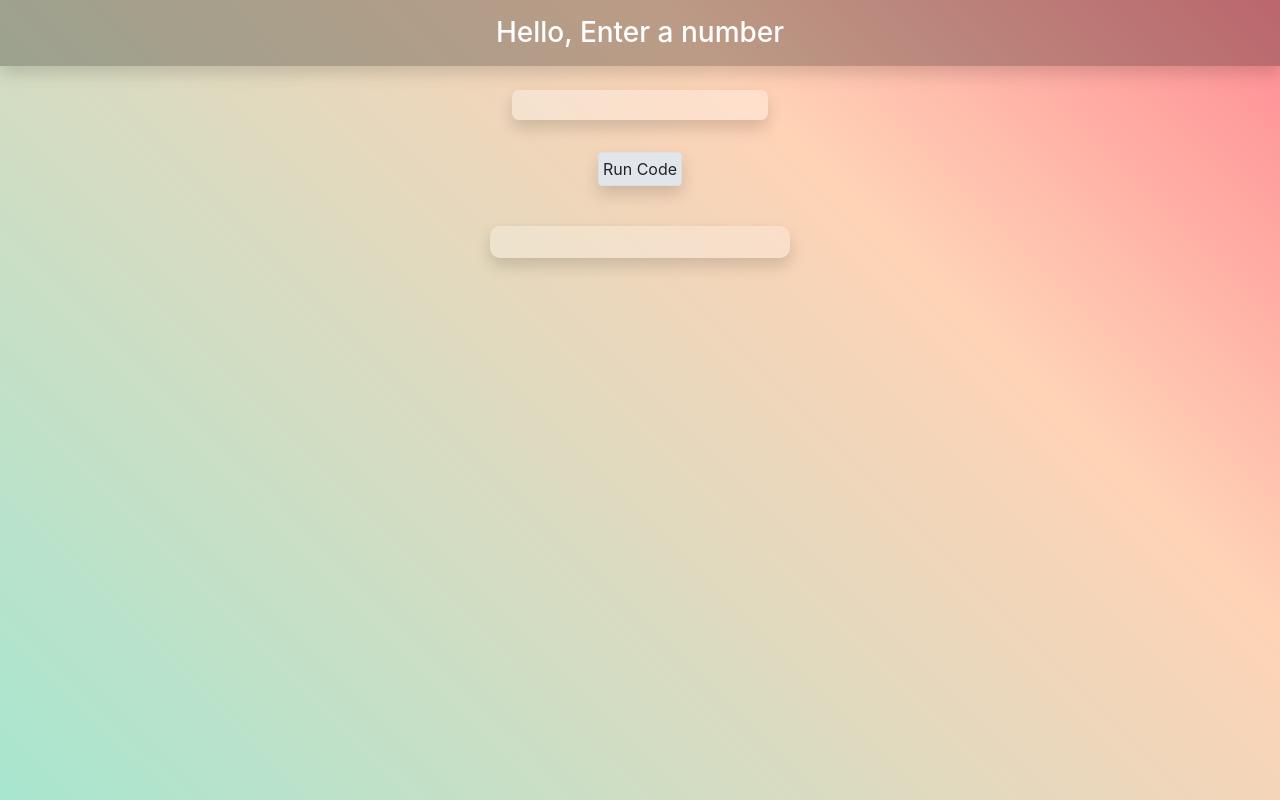
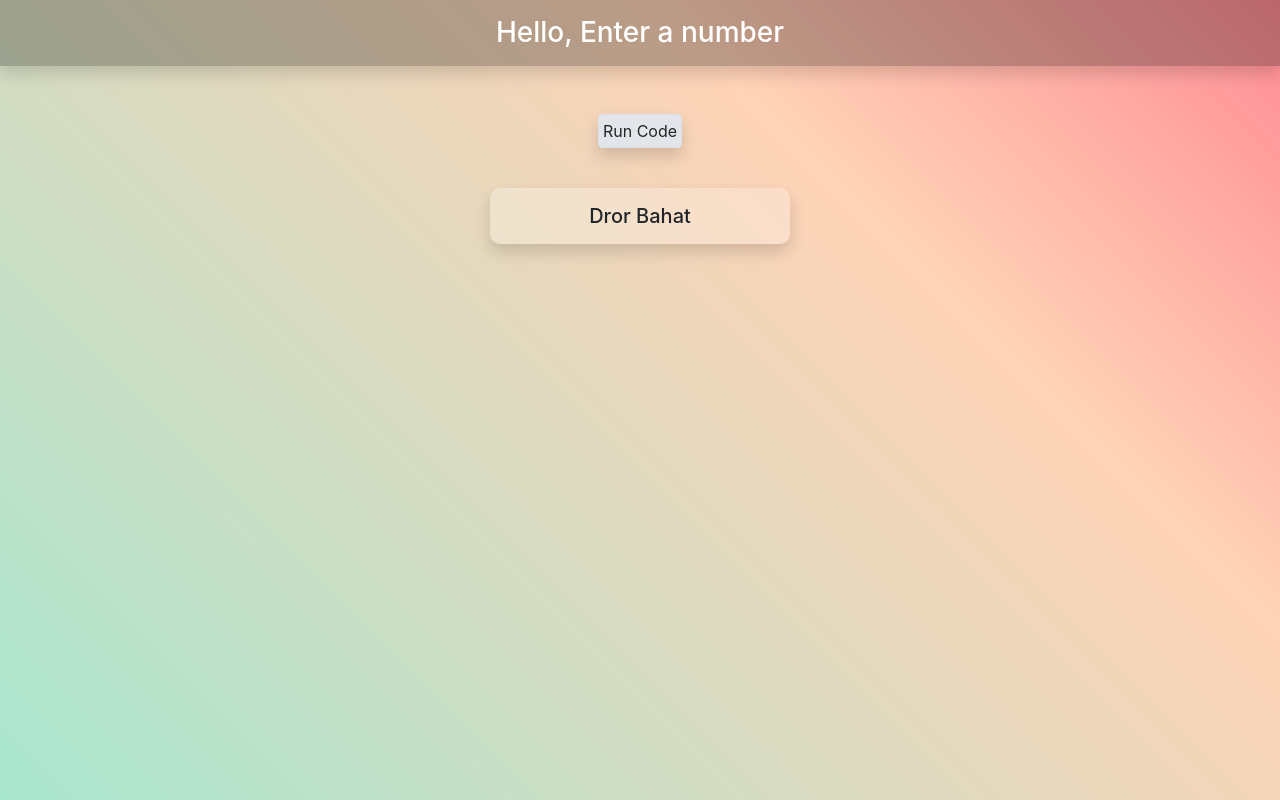
Before and after one commit to drorbahat/home-work-jsAdvanced-15.11, a plain HTML site: page index.html in a window 1280 px wide. Both pictures are taken after a click on the button "Run Code". Drawn offline with nearby package versions, Linux system fonts and the light colour scheme.

Commit message:
finished exercise 2

```diff
--- a/index.html
+++ b/index.html
@@ -5,7 +5,7 @@
     <meta charset="UTF-8">
     <meta http-equiv="X-UA-Compatible" content="IE=edge">
     <meta name="viewport" content="width=device-width, initial-scale=1.0">
-    <title>exercise 1</title>
+    <title>exercise 2</title>
     <link rel="stylesheet" href="style.css">
     <link rel="stylesheet" href="https://maxcdn.bootstrapcdn.com/bootstrap/4.5.2/css/bootstrap.min.css">
 </head>
@@ -13,11 +13,10 @@
 <body>
     <div id="main-container">
         <h3 class="title p-3 shadow">Hello, Enter a number</h3>
-        <input id="code-box" class="code-input m-3 shadow" cols="10" rows="1"></input>
         <br>
-        <button onclick="runCode()" class="m-3 p-1 btn btn-light shadow ">Run Code</button>
+        <button onclick="runCode()" class="m-3 p-1 btn btn-light shadow">Run Code</button>
         <br><br>
-        <h5 id="output-field" class="p-3 shadow">result:</h5>
+        <h5 id="output-field" class="p-3 shadow"></h5>
     </div>
 </body>
 
--- a/index.js
+++ b/index.js
@@ -1,24 +1,14 @@
 const outputField = document.getElementById("output-field")
-let counter = 0
 
 const runCode = () => {
     outputField.innerHTML = ''
-    let input = document.getElementById("code-box").value
-    doWork(checkForNum, input)
+    doWork(showName)
 }
 
-const checkForNum = (input) => {
-    try {
-        if (isNaN(input)) {
-            outputField.innerHTML = "לא מספר!"
-        } else {
-            outputField.innerHTML = input
-        }
-    } catch (e) {
-    }
-
+const showName = () => {
+    outputField.innerHTML = "Dror Bahat"
 }
 
-const doWork = (callBack, input) => {
-    callBack(input)
+const doWork = (callBack) => {
+    callBack()
 }
```
